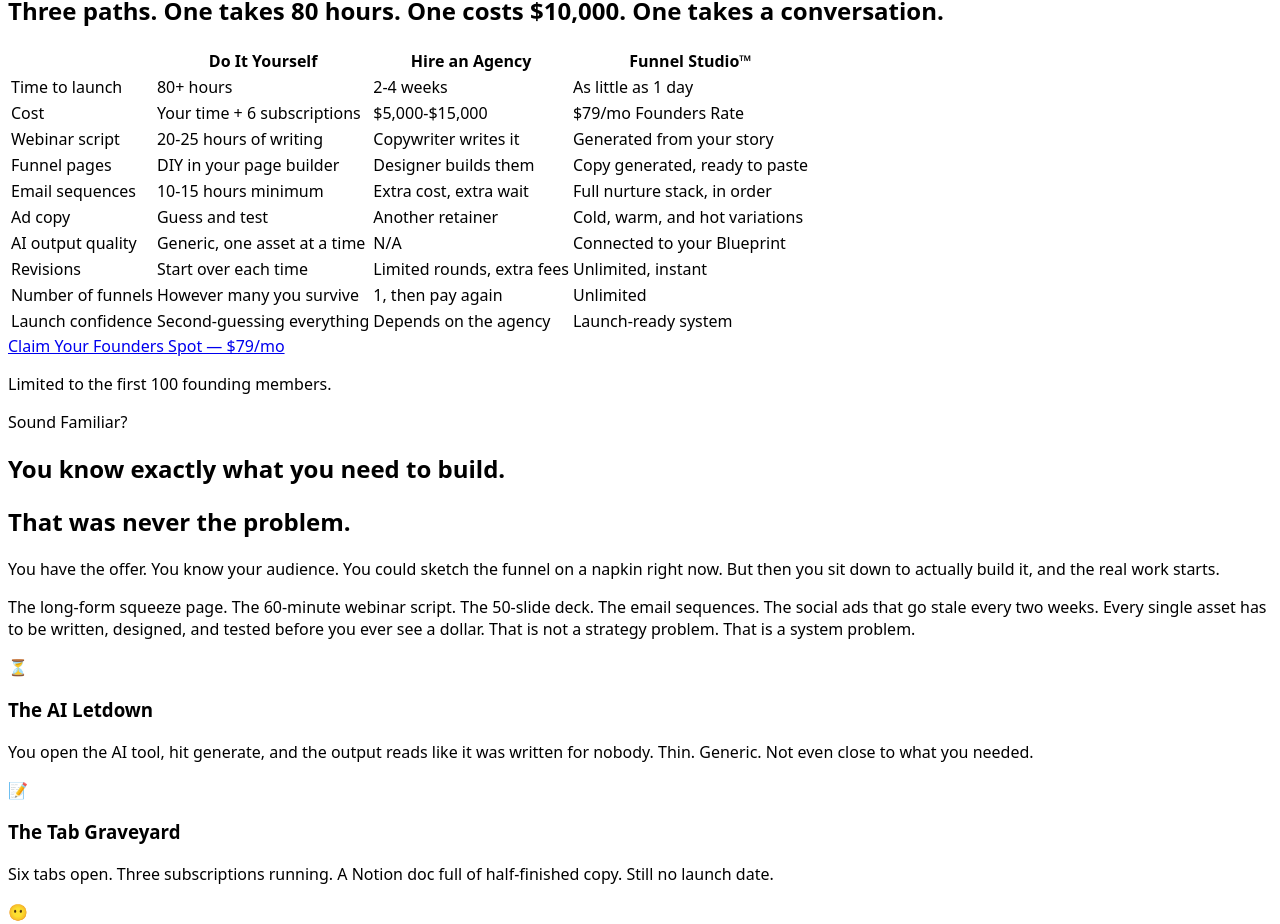
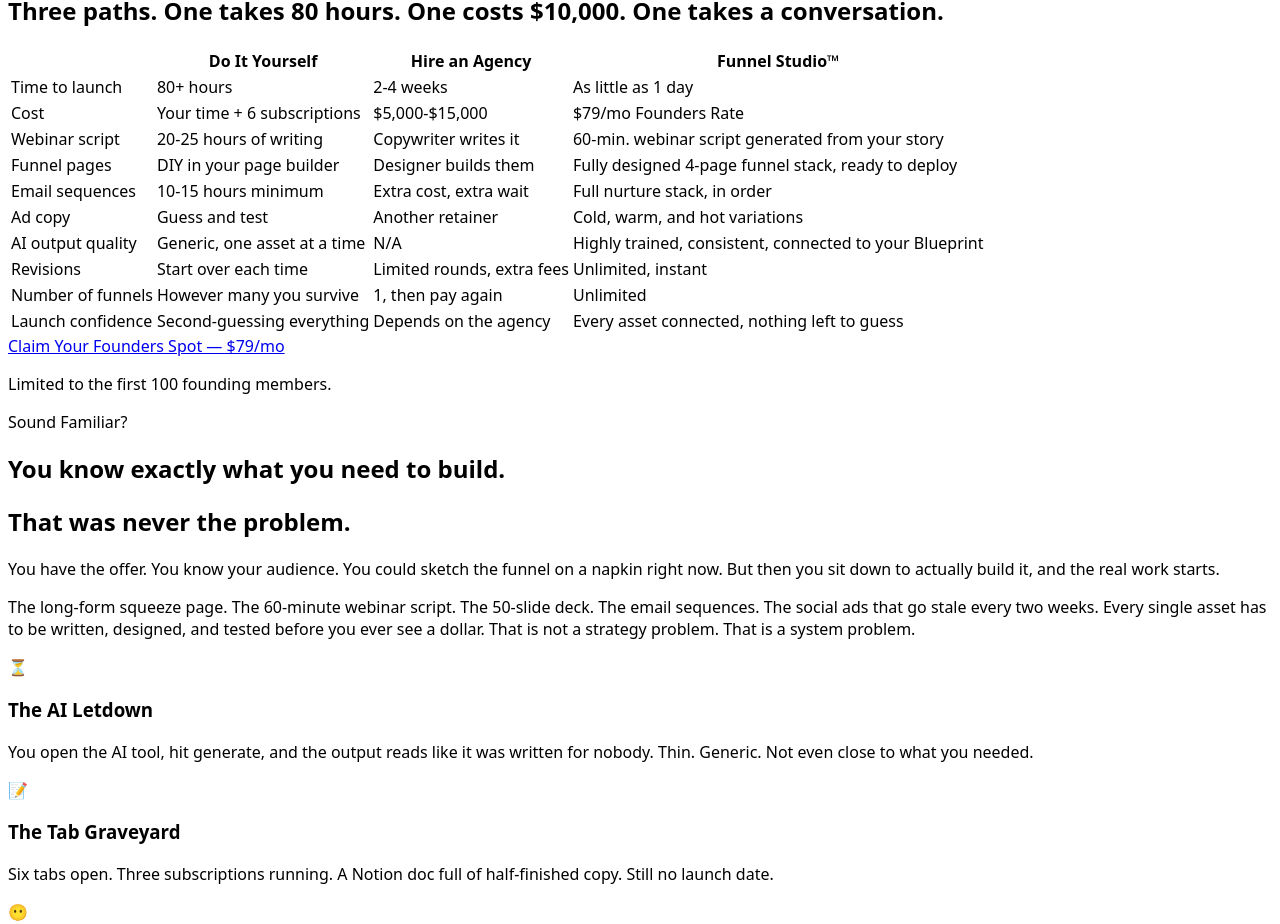
Before and after one commit to AGutierrez4/forrestry-website, a React (Vite) app: page / in a window 1280 px wide. Shown: the part 3475-4399 px from the top of the page. Built offline with nearby package versions, Linux system fonts and the light colour scheme; the HTML template or start-up script is replaced by a standard one.

Commit message:
Copy: update comparison table — webinar script, funnel pages, AI quality, launch confidence rows

```diff
--- a/src/components/company/EfficiencyTable.tsx
+++ b/src/components/company/EfficiencyTable.tsx
@@ -3,14 +3,14 @@
 const rows = [
   { label: 'Time to launch', diy: '80+ hours', agency: '2-4 weeks', fs: 'As little as 1 day' },
   { label: 'Cost', diy: 'Your time + 6 subscriptions', agency: '$5,000-$15,000', fs: '$79/mo Founders Rate' },
-  { label: 'Webinar script', diy: '20-25 hours of writing', agency: 'Copywriter writes it', fs: 'Generated from your story' },
-  { label: 'Funnel pages', diy: 'DIY in your page builder', agency: 'Designer builds them', fs: 'Copy generated, ready to paste' },
+  { label: 'Webinar script', diy: '20-25 hours of writing', agency: 'Copywriter writes it', fs: '60-min. webinar script generated from your story' },
+  { label: 'Funnel pages', diy: 'DIY in your page builder', agency: 'Designer builds them', fs: 'Fully designed 4-page funnel stack, ready to deploy' },
   { label: 'Email sequences', diy: '10-15 hours minimum', agency: 'Extra cost, extra wait', fs: 'Full nurture stack, in order' },
   { label: 'Ad copy', diy: 'Guess and test', agency: 'Another retainer', fs: 'Cold, warm, and hot variations' },
-  { label: 'AI output quality', diy: 'Generic, one asset at a time', agency: 'N/A', fs: 'Connected to your Blueprint' },
+  { label: 'AI output quality', diy: 'Generic, one asset at a time', agency: 'N/A', fs: 'Highly trained, consistent, connected to your Blueprint' },
   { label: 'Revisions', diy: 'Start over each time', agency: 'Limited rounds, extra fees', fs: 'Unlimited, instant' },
   { label: 'Number of funnels', diy: 'However many you survive', agency: '1, then pay again', fs: 'Unlimited' },
-  { label: 'Launch confidence', diy: 'Second-guessing everything', agency: 'Depends on the agency', fs: 'Launch-ready system' },
+  { label: 'Launch confidence', diy: 'Second-guessing everything', agency: 'Depends on the agency', fs: 'Every asset connected, nothing left to guess' },
 ]
 
 export default function EfficiencyTable() {
```
